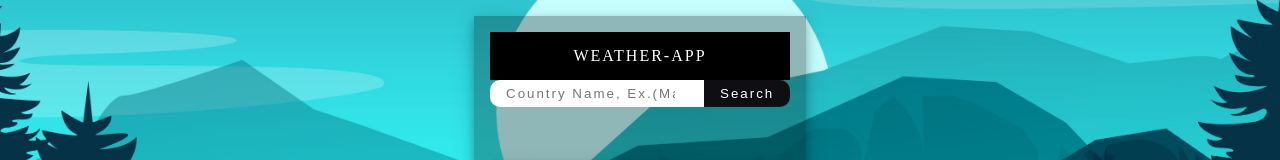
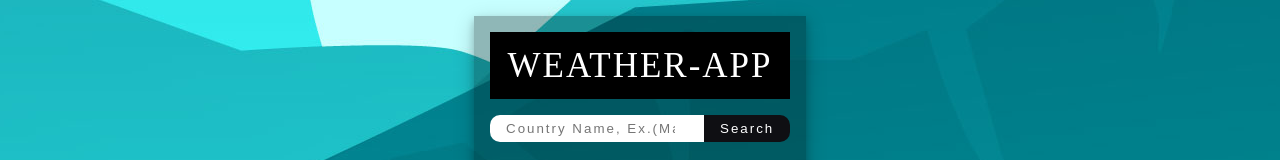
Before and after one commit to samir-ahajin/waether-app, a plain HTML site: page index.html in a window 1280 px wide. Shown: the top 160 px of the page. Drawn offline with nearby package versions, Linux system fonts and the light colour scheme; files that its build step writes are made by us from their sources; no server answers.

Commit message:
updated some margin and edited the body background

```diff
--- a/design.scss
+++ b/design.scss
@@ -17,7 +17,7 @@ body {
   padding: 1rem;
   background-color: rgb(4 36 51);
   background-image: url("./resources/weather.jpg");
-  background-size: cover;
+
   background-repeat: no-repeat;
   background-position: center;
   display: flex;
@@ -27,7 +27,6 @@ body {
     padding: 1rem;
     background-color: hsla(0, 0%, 0%, 0.281);
     max-width: 900px;
-
     box-shadow: 0 4px 8px 0 rgba(0, 0, 0, 0.2), 0 6px 20px 0 rgba(0, 0, 0, 0.19);
 
     #head {
@@ -37,9 +36,11 @@ body {
       div:first-child {
         h1 {
           background-color: black;
+          font-size: 35px;
           color: white;
           width: 100%;
           padding: 1rem 0;
+          margin-bottom: 1rem;
         }
       }
       div:last-child {
```
Also changed, not shown: design.css, reset.css (added), 2 other files.
